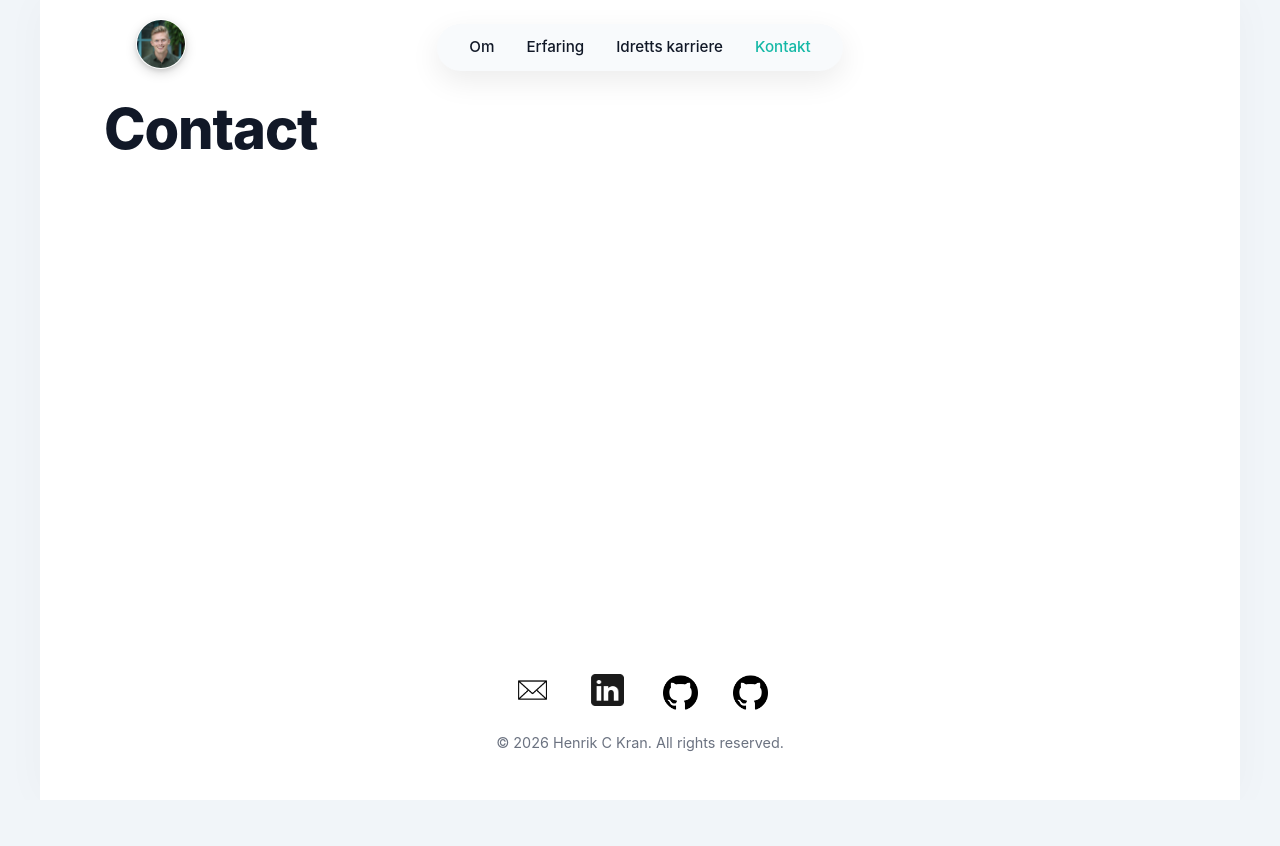
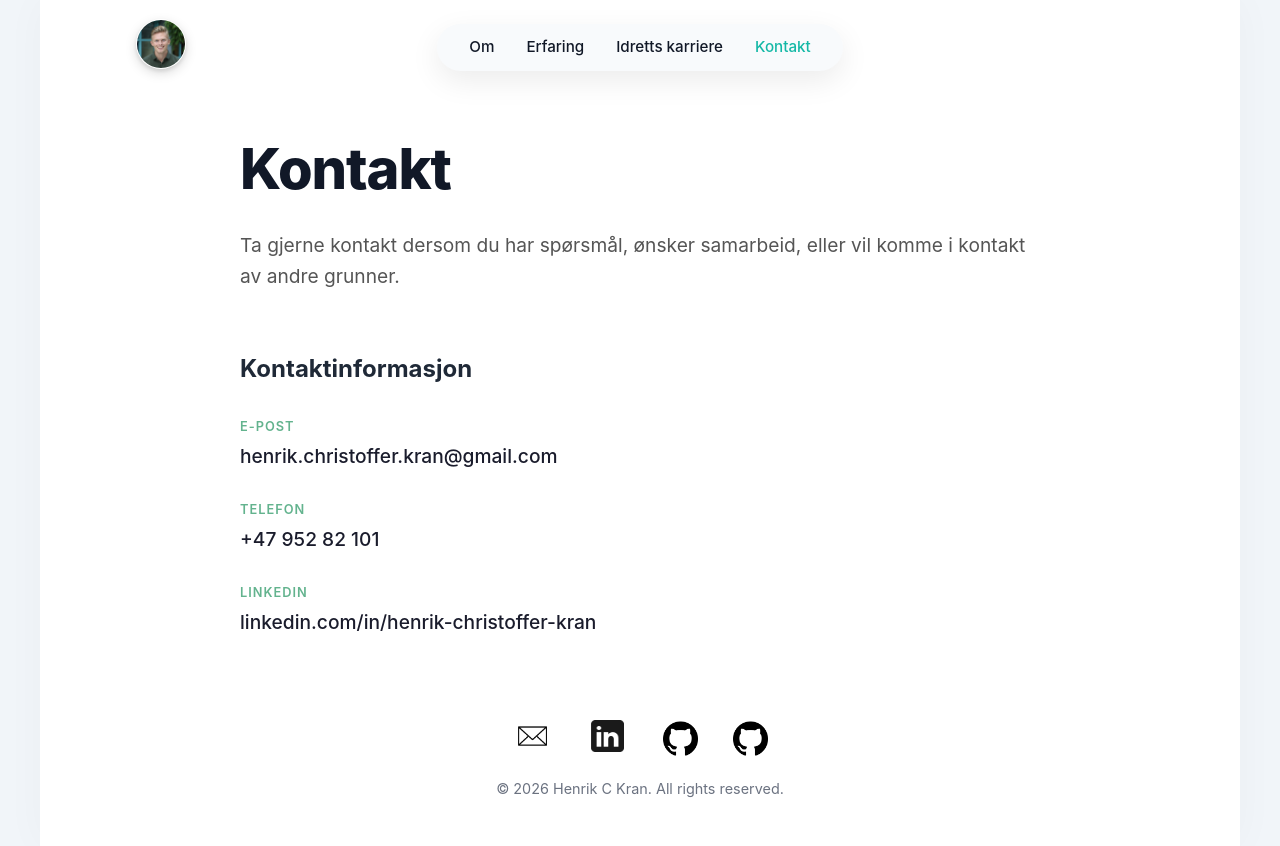
Before and after one commit to henrikck/CVNettside, a React (Vite) app: page /#/Contact in a window 1280 px wide. Before the commit the page ends 800 px from the top, so only its background shows below. Built offline with nearby package versions, Linux system fonts and the light colour scheme.

Commit message:
Kontakt siden ferdig

```diff
--- /dev/null
+++ b/src/pages/Contact.css
@@ -0,0 +1,57 @@
+.contact-page {
+  max-width: 800px;
+  margin: 0 auto;
+  padding: 40px 20px;
+}
+
+h1 {
+  font-size: 4rem;
+  font-weight: 800;
+  margin-bottom: 20px;
+  color: #1a1c2c;
+}
+
+.intro-text {
+  font-size: 1.2rem;
+  color: #555;
+  line-height: 1.6;
+  margin-bottom: 60px;
+}
+
+.section-title {
+  font-size: 1.5rem;
+  font-weight: 700;
+  margin-bottom: 30px;
+}
+
+.info-group {
+  display: flex;
+  flex-direction: column;
+  gap: 30px;
+}
+
+.info-item {
+  display: flex;
+  flex-direction: column;
+}
+
+.label {
+  font-size: 0.8rem;
+  text-transform: uppercase;
+  letter-spacing: 1px;
+  color: #63b38e; /* Grønnfargen fra menyen din */
+  font-weight: 600;
+  margin-bottom: 5px;
+}
+
+.link {
+  font-size: 1.2rem;
+  color: #1a1c2c;
+  text-decoration: none;
+  font-weight: 500;
+  transition: opacity 0.2s;
+}
+
+.link:hover {
+  opacity: 0.7;
+}
--- a/src/pages/Contact.jsx
+++ b/src/pages/Contact.jsx
@@ -1,17 +1,48 @@
+import "./Contact.css"
 
 
 
+export function Contact() {
+  return (
+    <main className="contact-page">
+      <div className="contact-header">
+        <h1>Kontakt</h1>
+        <p className="intro-text">
+          Ta gjerne kontakt dersom du har spørsmål, ønsker samarbeid, eller vil komme i kontakt av andre grunner.
+        </p>
+      </div>
 
-export function Contact(){
+      <div className="contact-info-section">
+        <h2 className="section-title">Kontaktinformasjon</h2>
 
-    return(
-        <>
-            <h1>Contact</h1>
+        <div className="info-group">
+          <div className="info-item">
+            <span className="label">E-post</span>
+            <a href="mailto:henrik.christoffer.kran@gmail.com" className="link">
+              henrik.christoffer.kran@gmail.com
+            </a>
+          </div>
 
-        </>
+          <div className="info-item">
+            <span className="label">Telefon</span>
+            <a href="tel:+4795282101" className="link">
+              +47 952 82 101
+            </a>
+          </div>
 
-
-    )
-
-
+          <div className="info-item">
+            <span className="label">LinkedIn</span>
+            <a
+              href="https://www.linkedin.com/in/henrik-christoffer-kran-46317b274/"
+              target="_blank"
+              rel="noopener noreferrer"
+              className="link"
+            >
+              linkedin.com/in/henrik-christoffer-kran
+            </a>
+          </div>
+        </div>
+      </div>
+    </main>
+  );
 }
```
